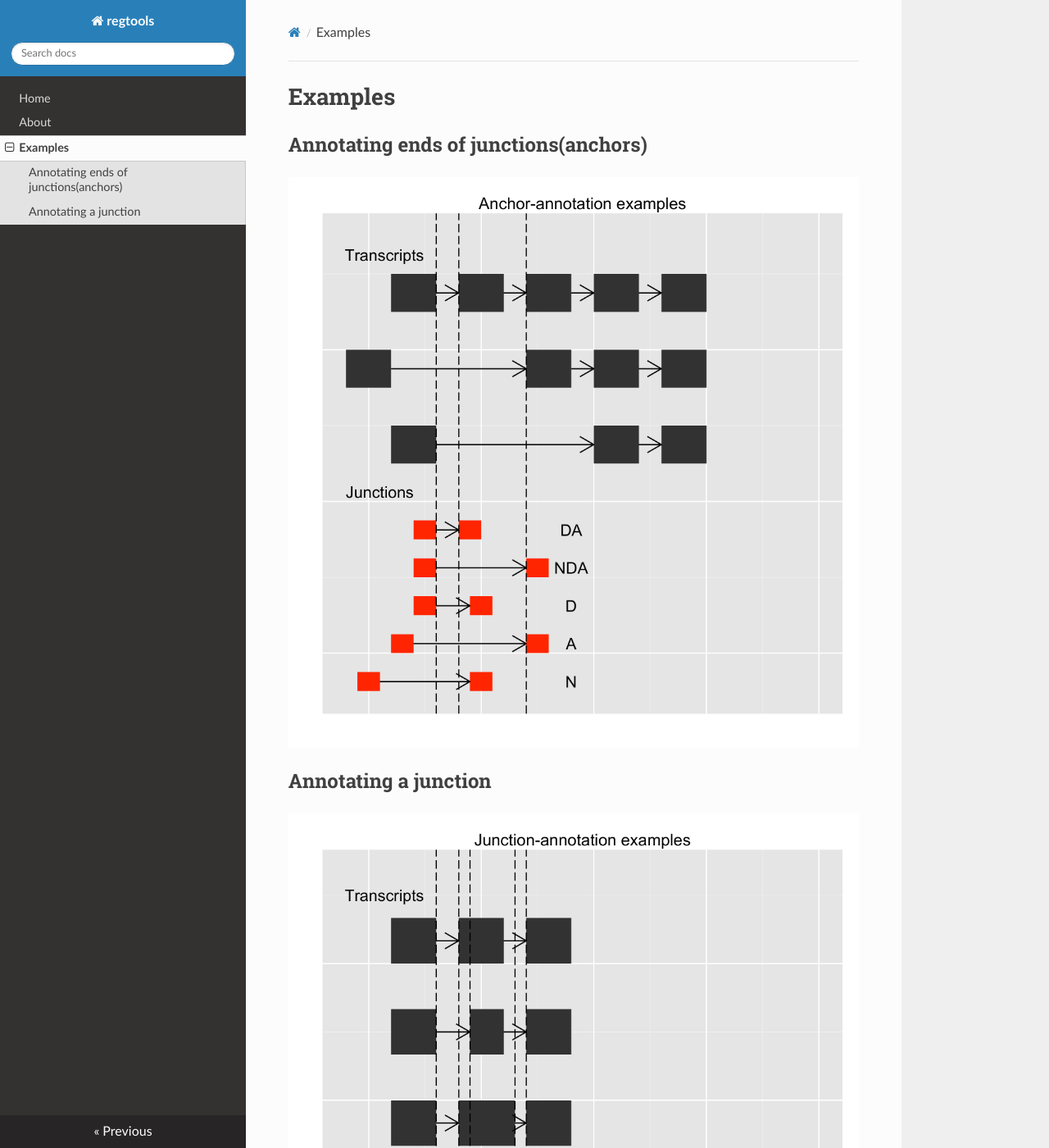
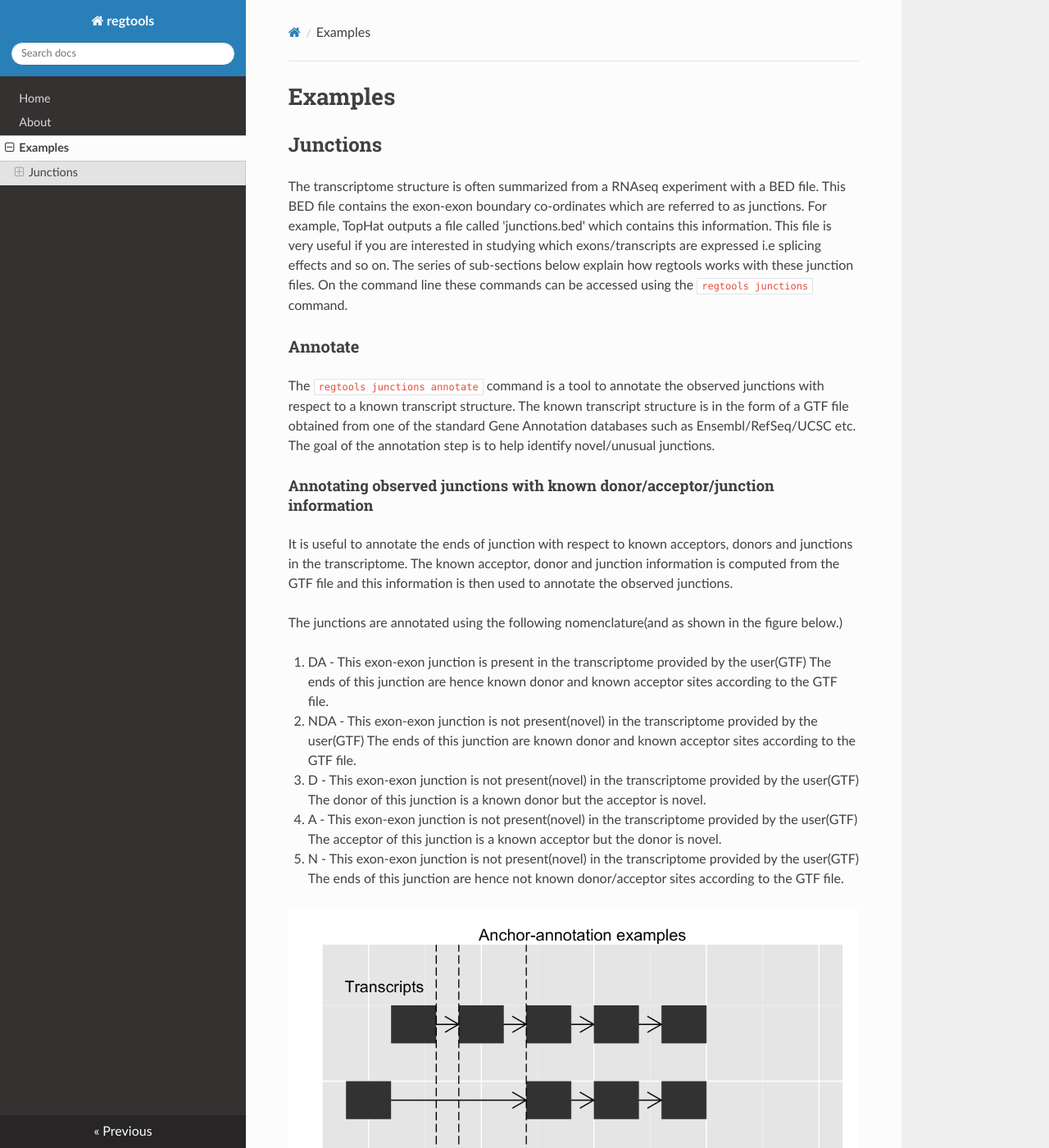
Before and after one commit to griffithlab/regtools, an MkDocs documentation site: the page built from docs/examples.md, in a window 1280 px wide and 1400 px high. Shown: the whole window at 82% size. Built offline with MkDocs 1.6.1, drawn with Linux system fonts in a browser that asks for light colours; nearby versions of some CDN libraries; old or Windows-style settings are respelled for this version of MkDocs.

Commit message:
Add more info to examples page

```diff
--- a/docs/examples.md
+++ b/docs/examples.md
@@ -2,8 +2,47 @@
 [junction_annotation]: images/junction_annotation_examples.png
 [anchor_annotation]: images/anchor_examples.png
 
-##Annotating ends of junctions(anchors)
+##Junctions
+
+The transcriptome structure is often summarized from a RNAseq experiment with a BED file.
+This BED file contains the exon-exon boundary co-ordinates which are referred to as junctions.
+For example, TopHat outputs a file called 'junctions.bed' which contains this information.
+This file is very useful if you are interested in studying which exons/transcripts are expressed i.e
+splicing effects and so on. The series of sub-sections below explain how regtools works with these junction
+files. On the command line these commands can be accessed using the `regtools junctions` command.
+
+###Annotate
+The `regtools junctions annotate` command is a tool to annotate the observed junctions with respect to a known
+transcript structure. The known transcript structure is in the form of a GTF file obtained from one of the standard
+Gene Annotation databases such as Ensembl/RefSeq/UCSC etc. The goal of the annotation step is to help identify novel/unusual junctions.
+
+####Annotating observed junctions with known donor/acceptor/junction information
+It is useful to annotate the ends of junction with respect to known acceptors,
+donors and junctions in the transcriptome. The known acceptor, donor and junction
+information is computed from the GTF file and this information is then used to annotate the observed
+junctions.
+
+The junctions are annotated using the following nomenclature(and as shown in the figure below.)
+
+1. DA - This exon-exon junction is present in the transcriptome provided by the user(GTF)
+The ends of this junction are hence known donor and known acceptor sites according to the GTF file.
+
+2. NDA - This exon-exon junction is not present(novel) in the transcriptome provided by the user(GTF)
+The ends of this junction are known donor and known acceptor sites according to the GTF file.
+
+3. D - This exon-exon junction is not present(novel) in the transcriptome provided by the user(GTF)
+The donor of this junction is a known donor but the acceptor is novel.
+
+4. A - This exon-exon junction is not present(novel) in the transcriptome provided by the user(GTF)
+The acceptor of this junction is a known acceptor but the donor is novel.
+
+5. N - This exon-exon junction is not present(novel) in the transcriptome provided by the user(GTF)
+The ends of this junction are hence not known donor/acceptor sites according to the GTF file.
+
+
 ![Anchor-annotation example][anchor_annotation]
 
-##Annotating a junction
+####Annotating a junction
+
+
 ![Junction-annotation example][junction_annotation]
```
